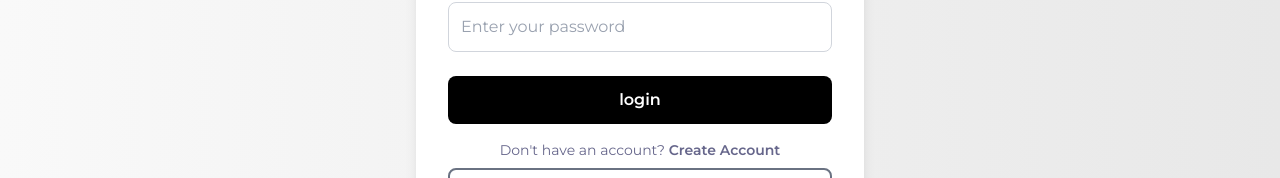
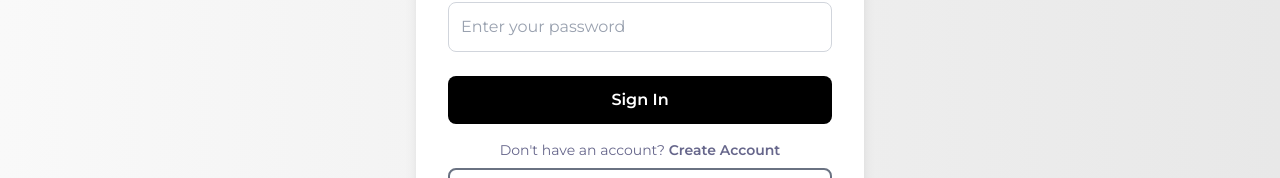
Before and after one commit to theashrafislam/fashion-ecommerce-frontend, a React (Vite) app: page /sign-in in a window 1280 px wide. Shown: the part 461-639 px from the top of the page. Built offline with nearby package versions, Linux system fonts and the light colour scheme.

Commit message:
setup loadin state

```diff
--- a/src/Pages/SignIn.jsx
+++ b/src/Pages/SignIn.jsx
@@ -1,4 +1,4 @@
-import React from 'react';
+import React, { useState } from 'react';
 import { Link } from 'react-router-dom';
 import { useForm } from "react-hook-form"
 
@@ -11,11 +11,13 @@ import toast from 'react-hot-toast';
 
 const SignIn = () => {
   const axiosPublic = useAxiosPublic();
+  const [loading, setLoading] = useState(false);
 
 
   const { register, handleSubmit, formState: { errors } } = useForm()
 
   const onSubmit = async (data) => {
+    setLoading(true);
     const userInfo = {
       email: data?.email,
       password: data?.password
@@ -26,19 +28,23 @@ const SignIn = () => {
     } catch (error) {
       if (error?.response) {
         if (error?.response?.status === 401) {
-          toast.error(error?.response?.data?.message)
+          toast.error(error?.response?.data?.message);
+          setLoading(false);
         }
         else if (error?.response?.status === 404) {
-          toast.error(error?.response?.data?.message)
+          toast.error(error?.response?.data?.message);
+          setLoading(false);
         }
         else {
           toast.error(error?.response?.data?.message || "Something went wrong.");
+          setLoading(false);
         }
       } else {
         toast.error("Network error. Please check your connection.");
+        setLoading(false);
       }
     } finally{
-
+      setLoading(false);
     }
   }
 
@@ -83,8 +89,7 @@ const SignIn = () => {
               type="submit"
               className='w-full bg-black text-white text-base font-semibold py-3 px-6 rounded-lg hover:bg-red-600 transition duration-300'
             >
-              {/* {isLoading ? <LoadingSpinner /> : 'Login'} */}
-              login
+              {loading ? <LoadingSpinner /> : 'Sign In'}
             </button>
             <Link
               to="/sign-up"
```
